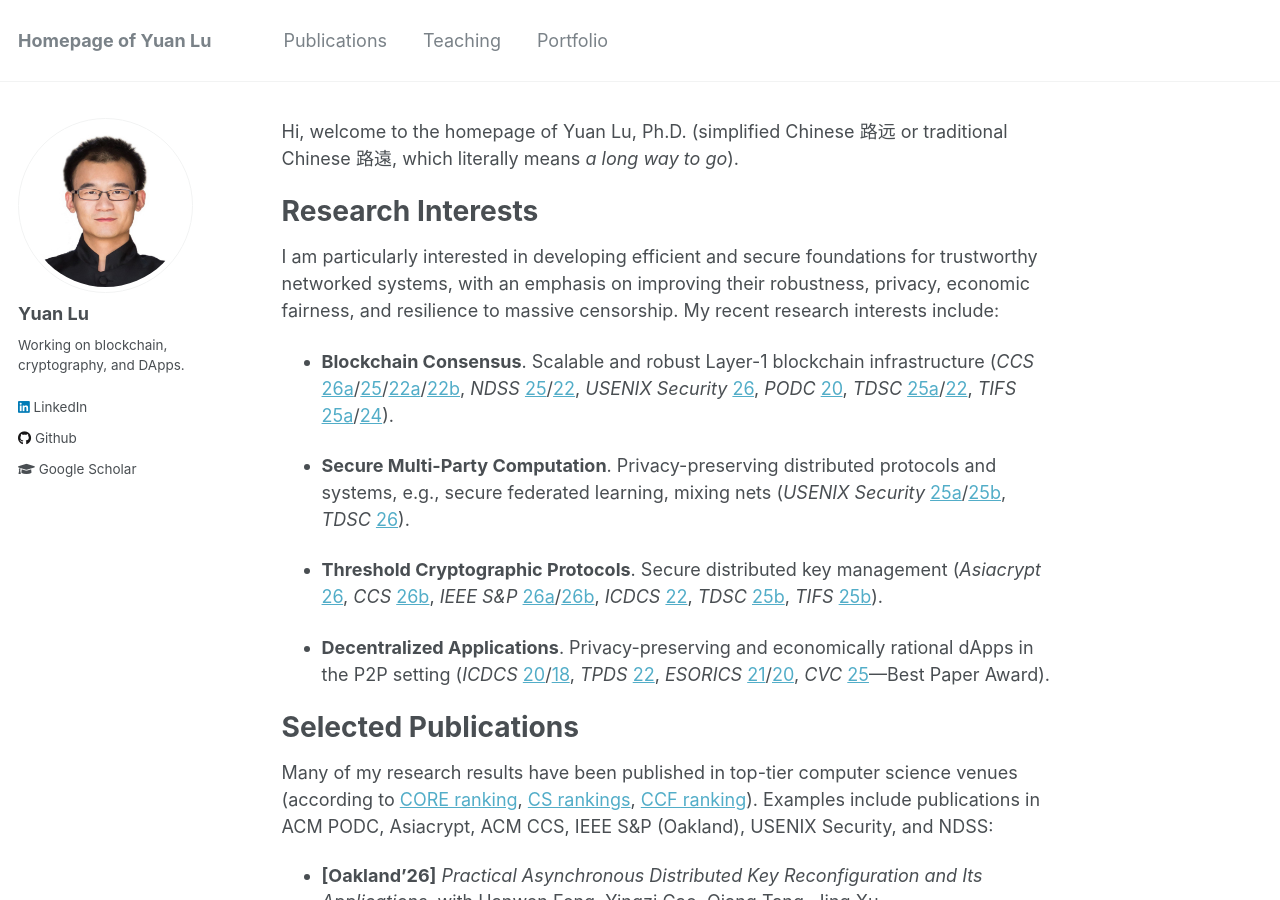
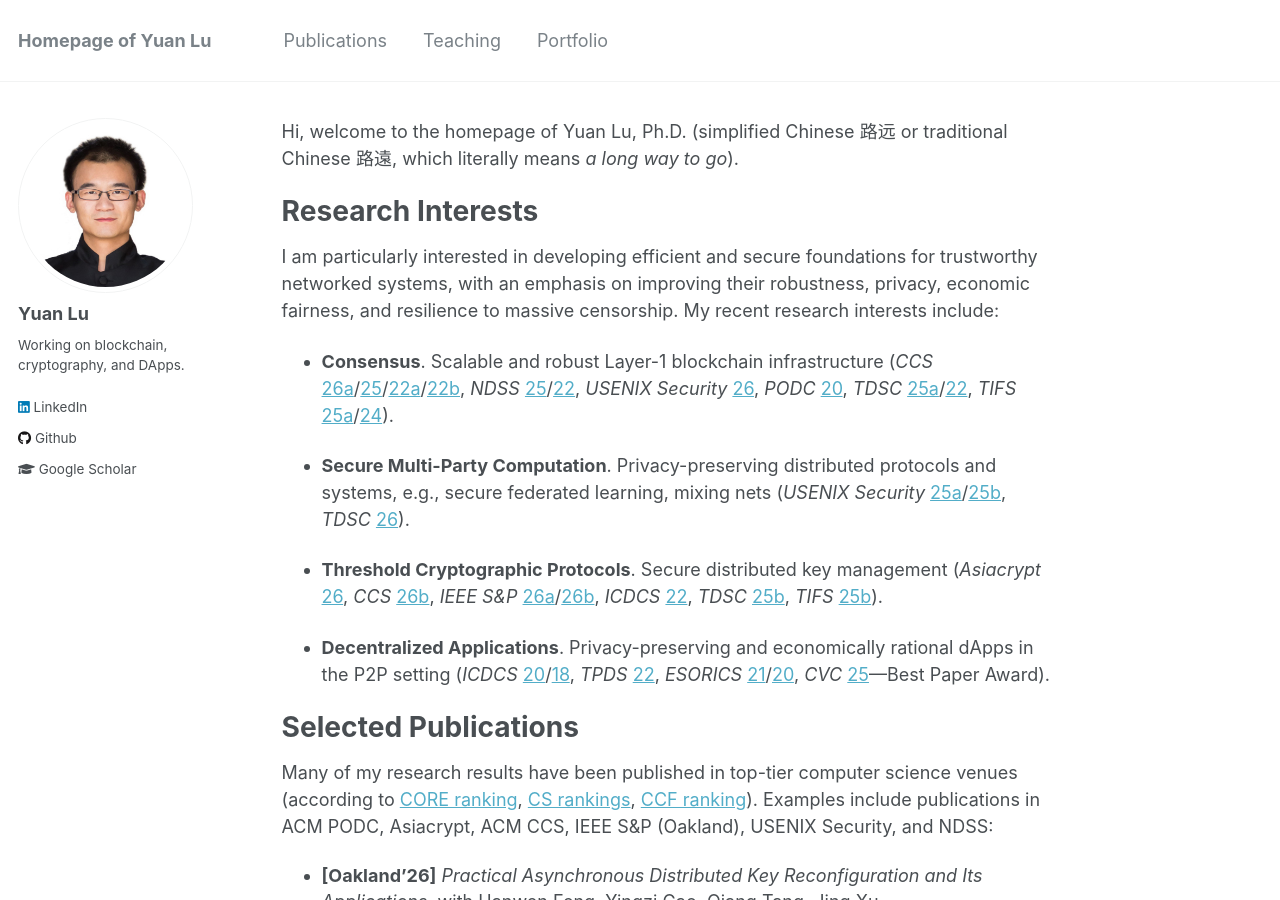
Before and after one commit to yylluu/yylluu.github.io, a Jekyll site: the page built from _pages/about.md, in a window 1280 px wide and 900 px high. Built offline with Jekyll 4.4.1, drawn with Linux system fonts in a browser that asks for light colours.

Commit message:
Update about.md

```diff
--- a/_pages/about.md
+++ b/_pages/about.md
@@ -14,7 +14,7 @@ Research Interests
 
 I am particularly interested in developing efficient and secure foundations for trustworthy networked systems, with an emphasis on improving their robustness, privacy, economic fairness, and resilience to massive censorship. My recent research interests include:
 
-- **Blockchain Consensus**. Scalable and robust Layer-1 blockchain infrastructure (*CCS* [26a]()/[25](https://dl.acm.org/doi/abs/10.1145/3719027.3765132)/[22a](https://dl.acm.org/doi/abs/10.1145/3548606.3559346)/[22b](https://dl.acm.org/doi/abs/10.1145/3548606.3559379), *NDSS* [25](https://eprint.iacr.org/2024/206)/[22](https://eprint.iacr.org/2022/27), *USENIX Security* [26](https://www.usenix.org/conference/usenixsecurity26/presentation/liu-yizhong), *PODC* [20](https://dl.acm.org/doi/abs/10.1145/3382734.3405707), *TDSC* [25a](https://ieeexplore.ieee.org/abstract/document/11002681)/[22](https://ieeexplore.ieee.org/abstract/document/9913698), *TIFS* [25a](https://ieeexplore.ieee.org/abstract/document/11014212)/[24](https://ieeexplore.ieee.org/abstract/document/10415090)).
+- **Consensus**. Scalable and robust Layer-1 blockchain infrastructure (*CCS* [26a]()/[25](https://dl.acm.org/doi/abs/10.1145/3719027.3765132)/[22a](https://dl.acm.org/doi/abs/10.1145/3548606.3559346)/[22b](https://dl.acm.org/doi/abs/10.1145/3548606.3559379), *NDSS* [25](https://eprint.iacr.org/2024/206)/[22](https://eprint.iacr.org/2022/27), *USENIX Security* [26](https://www.usenix.org/conference/usenixsecurity26/presentation/liu-yizhong), *PODC* [20](https://dl.acm.org/doi/abs/10.1145/3382734.3405707), *TDSC* [25a](https://ieeexplore.ieee.org/abstract/document/11002681)/[22](https://ieeexplore.ieee.org/abstract/document/9913698), *TIFS* [25a](https://ieeexplore.ieee.org/abstract/document/11014212)/[24](https://ieeexplore.ieee.org/abstract/document/10415090)).
 
 - **Secure Multi-Party Computation**. Privacy-preserving distributed protocols and systems, e.g., secure federated learning, mixing nets (*USENIX Security* [25a](https://www.usenix.org/conference/usenixsecurity25/presentation/su-yuan)/[25b](https://www.usenix.org/conference/usenixsecurity25/presentation/liu-yizhong), *TDSC* [26]()).
 
```
